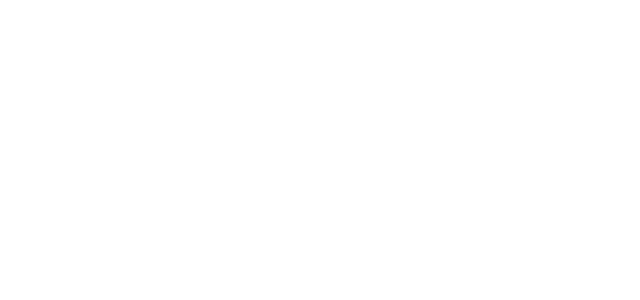
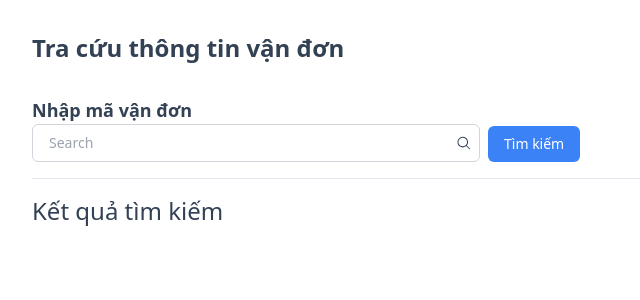
Before and after one commit to chickie8x/dashboard-storage-tooling, a Vue app: page /tracking in a window 1280 px wide. Before the commit this address had no page. Shown: the top 300 px of the page, without its empty margins (0-640 px from the left). Built offline with nearby package versions, Linux system fonts and the light colour scheme.

Commit message:
add tracking code

```diff
--- a/src/router/index.js
+++ b/src/router/index.js
@@ -19,6 +19,11 @@
       name: 'auth',
       component: () => import('../views/auth/index.vue'),
     },
+    {
+      path: '/tracking',
+      name: 'tracking',
+      component: () => import('../views/tracking/index.vue'),
+    },
   ],
 })
 
--- /dev/null
+++ b/src/views/tracking/index.vue
@@ -0,0 +1,50 @@
+<template>
+  <div class="p-4">
+        <div class="p-4 max-w-7xl mx-auto text-slate-700">
+          <h1 class="text-2xl font-bold">Tra cứu thông tin vận đơn</h1>
+          <div class="flex items-end gap-2 mt-8 border-b border-slate-200 pb-4">
+              <div class="w-full max-w-md">
+                  <span class="text-lg font-semibold">Nhập mã vận đơn</span>
+                  <Search v-model="tracking" class="w-full" />
+              </div>
+            <Button @click="handleSearch" :variant="'primary'" size="md">Tìm kiếm</Button>
+          </div>
+          <div class="mt-4">
+            <span class="text-2xl">{{ message }}</span>
+            <Table :headers="transportCodeHeaders" :data="data" v-if="isFound" class="mt-4"/>
+          </div>
+        </div>
+    </div>
+</template>
+
+<script setup>
+import { ref } from 'vue'
+import Search from '@/components/kits/search/index.vue'
+import Button from '@/components/kits/button/index.vue'
+import { transportCodeHeaders } from '@/components/kits/table/index.js'
+import Table from '@/components/kits/table/index.vue'
+import axios from 'axios'
+
+const tracking = ref('')
+const data = ref([])
+const message = ref('Kết quả tìm kiếm')
+const isFound = ref(false)
+const handleSearch = () => {
+    if (tracking.value.length === 0) {
+        return
+    }
+    axios.get(`http://14.225.27.121/api/tracking-transport/${tracking.value.trim()}`).then((res) => {
+        if (res.data.length > 0) {
+            data.value = res.data
+            message.value = `Kết quả tìm kiếm cho mã vận đơn: ${tracking.value}`
+            isFound.value = true
+        } else {
+            message.value = `Không tìm thấy kết quả cho mã vận đơn: ${tracking.value}`
+            isFound.value = false
+        }
+    }).catch((err) => {
+        message.value = `Lỗi: ${err.response?.data?.message || err.message}`
+        isFound.value = false
+    })
+}
+</script>
```
